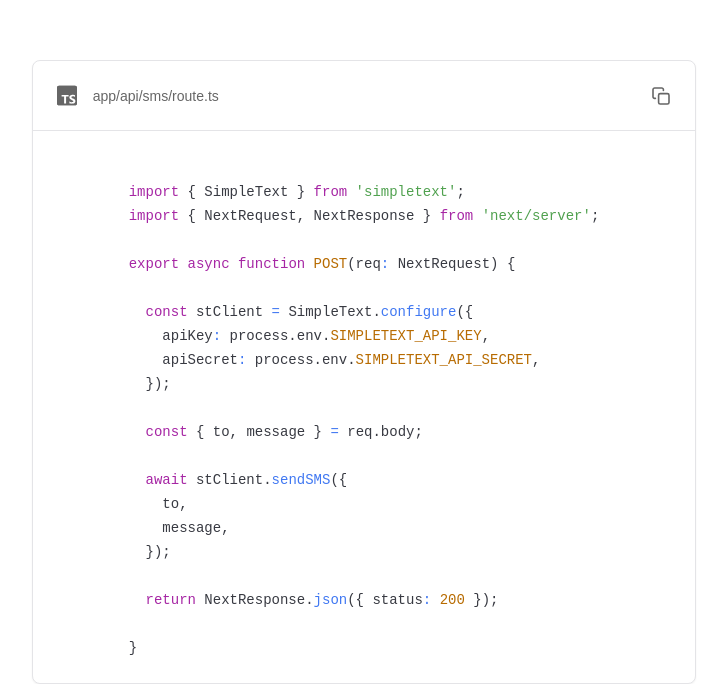
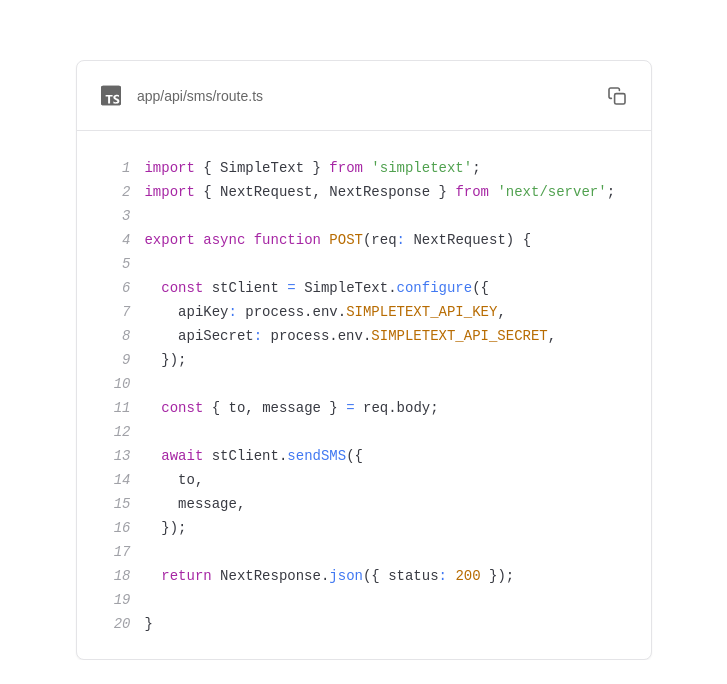
Before and after one commit to charliemeyer2000/simpletext, a Next.js app: page / in a window 1280 px wide. Shown: the part 740-1424 px from the top of the page, without its empty margins (276-1003 px from the left). After the commit the page ends 1400 px from the top, so only its background shows below. Built offline with nearby package versions, Linux system fonts and the light colour scheme.

Commit message:
dark mode fixes

```diff
--- a/app/(home)/page.tsx
+++ b/app/(home)/page.tsx
@@ -89,7 +89,7 @@
             </h1>
           </div>
           <div className="flex flex-row items-center justify-center gap-x-4">
-            <h2 className="text-2xl font-mono text-center text-grey">
+            <h2 className="text-2xl font-mono text-center text-grey dark:text-primary">
               ~ npm i simpletext
             </h2>
             <CopyButton text="npm i simpletext" />
@@ -101,10 +101,9 @@
         </main>
       </div >
       <section className="flex flex-col items-center justify-center gap-y-10">
-        <div className="flex flex-row items-start justify-start gap-x-4">
+        <div className="fxlex flex-row items-start justify-start gap-x-4">
           <CodeBlock
-            code={`
-import { SimpleText } from 'simpletext';
+            code={`import { SimpleText } from 'simpletext';
 import { NextRequest, NextResponse } from 'next/server';
 
 export async function POST(req: NextRequest) {
--- a/components/custom/codeBlock.tsx
+++ b/components/custom/codeBlock.tsx
@@ -27,12 +27,12 @@
                     style: {
                         'background': 'transparent',
                         'fontSize': '14px',
-
                     }
                 }}
+                showLineNumbers
+
             >
                 {codeString}
-
             </SyntaxHighlighter>
         );
     };
@@ -46,7 +46,7 @@
                 </div>
                 <CopyButton text={code} className="w-5 h-5" />
             </div>
-            <div className="border-t px-20">
+            <div className="border-t px-5">
                 <CodeExample />
             </div>
         </div>
```
Also changed, not shown: components/custom/copyButton.tsx (+0 -7 lines).
